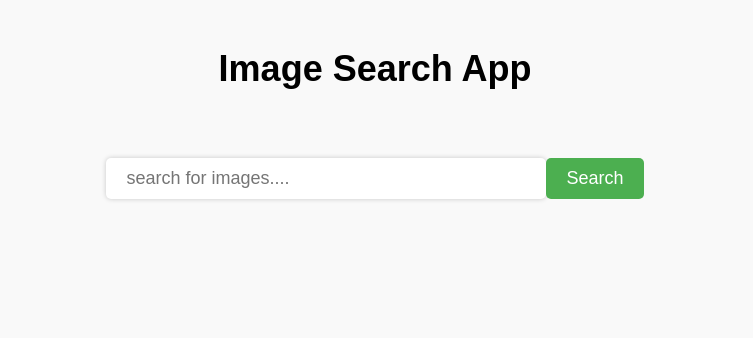
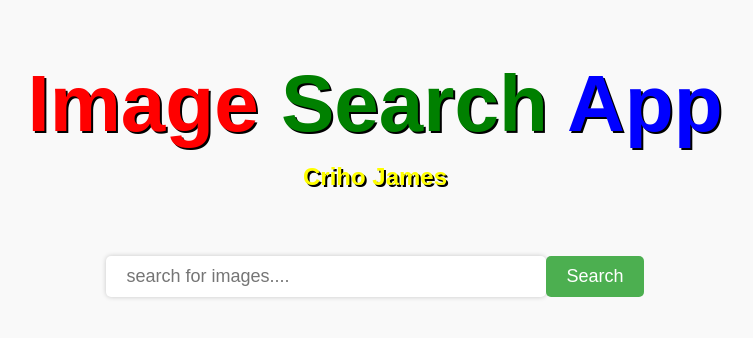
Before and after one commit to Crihojames/Project-Image-Search-App, a plain HTML site: page index.html in a window 1280 px wide. Shown: the whole page, without its empty margins (265-1018 px from the left). Drawn offline with Linux system fonts and the light colour scheme.

Commit message:
add my style

```diff
--- a/index.html
+++ b/index.html
@@ -7,7 +7,8 @@
     <link rel="stylesheet" href="style.css">
 </head>
 <body>
-    <h1>Image Search App</h1>
+    <h1><span>Image</span> <span>Search</span> <span>App</span></h1>
+    <h2>Criho James</h2>
     <form>
         <input type="text" id="search-input" placeholder="search for images...."/>
         <button id="search-button">Search</button>
--- a/style.css
+++ b/style.css
@@ -6,12 +6,36 @@ body{
 }
 
 h1{
-    font-size: 36px;
-    font-weight: bold;
+    font-size: 5rem;
+    font-family: "Roboto", "Helvetica;
+    font-weight: 700;
+    text-shadow: 2px 2px black;
     text-align: center;
     margin-top: 40px;
+    margin-bottom: -30px;
+}
+
+
+h1 span:first-child {
+    color: red;
+  }
+  h1 span:nth-child(2) {
+    color: green;
+  }
+  h1 span:last-child {
+    color: blue;
+  }
+
+h2{
+    text-align: center;
     margin-bottom: 60px;
+    color: yellow;
+    text-shadow: 2px 2px black;
 }
+
+
+
+
 
 form{
     display: flex;
```
